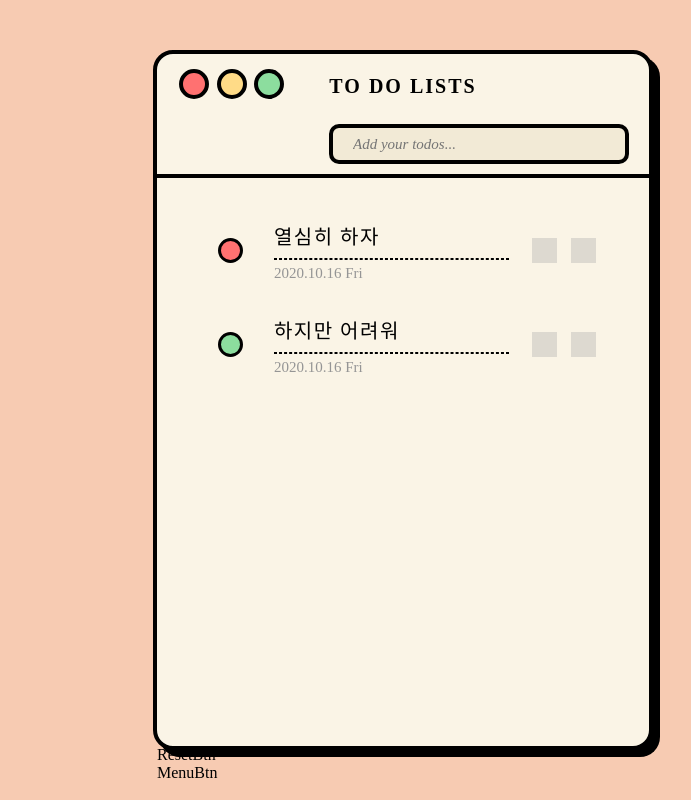
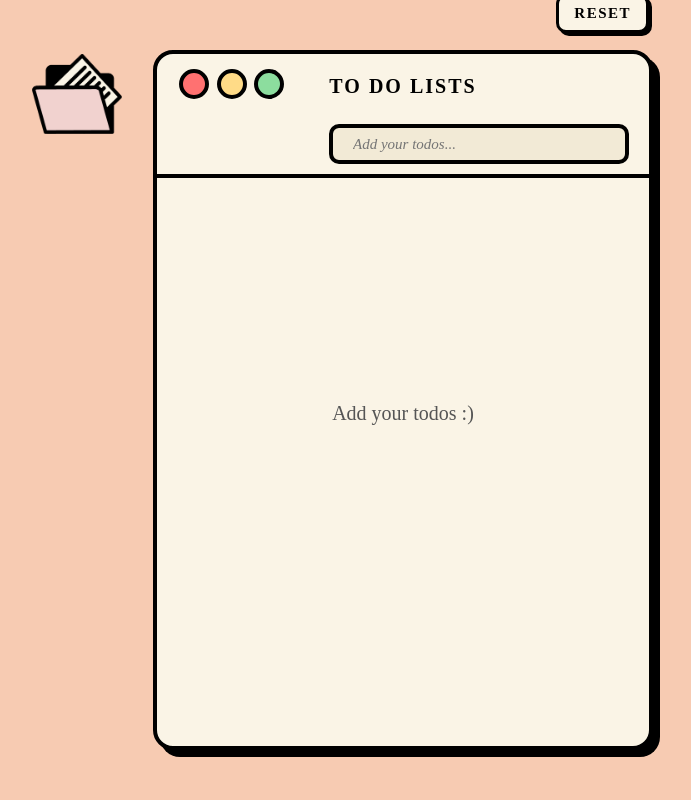
Before and after one commit to dongoc/retro_todo, a React app in the folder React/client/: page / in a window 1280 px wide. Shown: the whole page, without its empty margins (237-928 px from the left). Built offline with nearby package versions, Linux system fonts and the light colour scheme; grey boxes are pictures that could not be loaded; a web font is replaced by a local one.

Commit message:
completed client except server side

```diff
--- a/React/client/src/components/App.js
+++ b/React/client/src/components/App.js
@@ -2,8 +2,6 @@ import React, { useState, useEffect } from "react";
 import sql from '../apis/sql';
 import Header from "./Header";
 import TodoList from "./TodoList";
-import ResetBtn from "./ResetBtn";
-import MenuBtn from "./MenuBtn";
 
 const App =() => {
   const [todoItem, setTodoItem] = useState('');
@@ -14,16 +12,17 @@ const App =() => {
 
   useEffect(() => {
     console.log('app', todoItem);
+    // getTodoLists();
   }, [todoItem])
 
   const getTodoLists = async () => {
     const data = await sql.get('/todos');
     console.log(data);
-    // setTodoLists(data);
+    // TODO : setTodoLists(data);
   }
 
   const setTodo = () => {
-    // sql.post('/todos', input)
+    // TODO : sql.post('/todos', input)
   }
 
   return (
@@ -38,8 +37,10 @@ const App =() => {
         setIsOnCompleted={setIsOnCompleted}
       />
       <TodoList todoLists={todoLists}/>
-      <ResetBtn />
-      <MenuBtn />
+      <button className="reset">
+        <p>RESET</p>
+      </button>
+      <img className="category_img" src={require('../image/document.png')} alt="sort by category"></img>
     </div>
   );
 };
--- a/React/client/src/components/MenuBtn.js
+++ /dev/null
@@ -1,9 +0,0 @@
-import React from "react";
-
-const MenuBtn =() => {
-  return (
-    <div>MenuBtn</div>
-  );
-};
-
-export default MenuBtn;
--- a/React/client/src/components/ResetBtn.js
+++ /dev/null
@@ -1,9 +0,0 @@
-import React from "react";
-
-const ResetBtn =() => {
-  return (
-    <div>ResetBtn</div>
-  );
-};
-
-export default ResetBtn;
--- a/React/client/src/components/TodoList.js
+++ b/React/client/src/components/TodoList.js
@@ -1,21 +1,8 @@
 import React from "react";
 import TodoListEntry from "./TodoListEntry";
 
-const TodoList =({/*todoLists*/}) => {
-  const todoLists = [
-    {
-      id: 1,
-      progress: 'not_started',
-      content: '열심히 하자',
-      createdAt: '2020.10.16 Fri'
-    },
-    {
-      id: 2,
-      progress: 'completed',
-      content: '하지만 어려워',
-      createdAt: '2020.10.16 Fri'
-    },
-  ]
+const TodoList =({todoLists}) => {
+
   const renderTodoLists = () => {
     return todoLists.map((todo) => {
       return <TodoListEntry key={todo.id} todo={todo}/>
--- a/React/client/src/components/TodoListEntry.js
+++ b/React/client/src/components/TodoListEntry.js
@@ -5,7 +5,6 @@ const TodoListEntry = ({todo}) => {
   const [isEdit, setIsEdit] = useState(false);
   const [progressStatus, setProgressStatus] = useState(todo.progress);
 
-  console.log(progressStatus)
   const onProgressBtnClick = () => {
     const NEXT_STATUS = {
       not_started: 'in_progress',
--- a/React/client/src/index.css
+++ b/React/client/src/index.css
@@ -250,7 +250,7 @@ hr {
 
 /* filter */
 
-#reset {
+.reset {
   background: #faf4e6;
   border: 3px solid #000000;
   border-radius: 10px;
@@ -268,19 +268,19 @@ hr {
   cursor: pointer;
 }
 
-#reset:hover {
+.reset:hover {
   position: absolute;
   background: #f2ead6;
   box-shadow: 0px 0px 0px #000000;
 }
 
-#reset p {
+.reset p {
   margin: 0px 5px;
   letter-spacing: 1.5px;
   font-weight: bold;
 }
 
-#category_img {
+.category_img {
   position: absolute;
   width: 90px;
   height: 80px;
@@ -289,7 +289,7 @@ hr {
   cursor: pointer;
 }
 
-#category_img:hover {
+.category_img:hover {
   width: 100px;
   height: 90px;
 }
```
Also changed, not shown: React/client/src/image/document.png (added).
